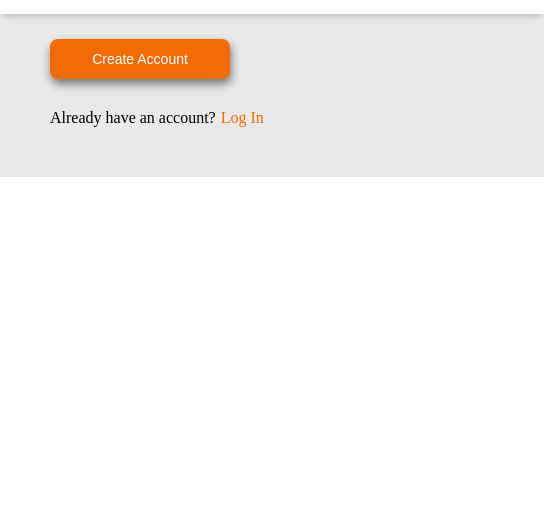
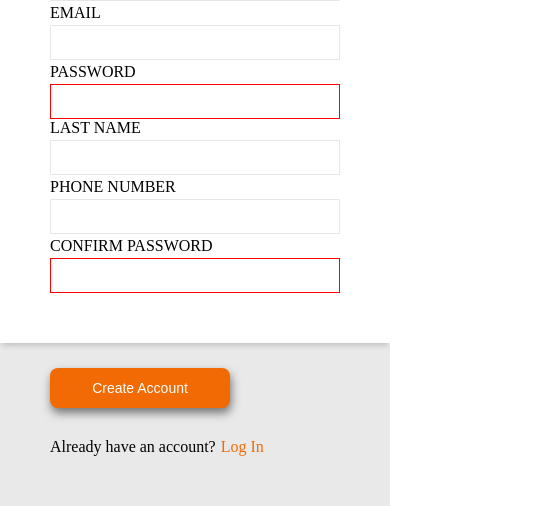
Before and after one commit to wahyu1337/form-prj, a website: page index.html in a window 390 px wide. Shown: the part 704-1210 px from the top of the page, 544 px wide, since content can reach past the window. Before the commit the page ends 881 px from the top, so only its background shows below. Drawn offline with Linux system fonts and the light colour scheme.

Commit message:
FIX Style fix footer style issue

```diff
--- a/style.css
+++ b/style.css
@@ -66,6 +66,7 @@ button:hover{
     flex-direction: column;
     flex: 1.5;
     background-color: rgb(233, 233, 233);
+    gap: 0;
 }
 
 .right-header{
@@ -79,6 +80,7 @@ button:hover{
     display: flex;
     flex-direction: column;
     background-color: white;
+    gap: 30px;
     padding: 50px;
     box-shadow: 0 4px 6px -2px rgba(0, 0, 0, 0.2);
 
@@ -99,7 +101,7 @@ button:hover{
 }
 
 .form-group label{
-    margin-top: 20px;
+    margin-top: px;
 }
 
 .form-group .pwd{
@@ -107,15 +109,16 @@ button:hover{
 }
 
 .right-footer{
-    margin-top: -25px;
     display: flex;
     flex-direction: column;
     gap: 30px;
     padding: 50px;
+    height: 100%;
 }
 
 .right-footer button{
     padding: 12px;
+    margin-top: -25px;
     justify-content: center;
     width: 180px;
     border: none;
@@ -152,7 +155,7 @@ button:hover{
     flex-direction: column; /* stack vertikal */
   }
 
-  .form-row {
+  .right-content-form {
     flex-direction: column; /* input jadi stack */
     gap: 0;
   }
```
